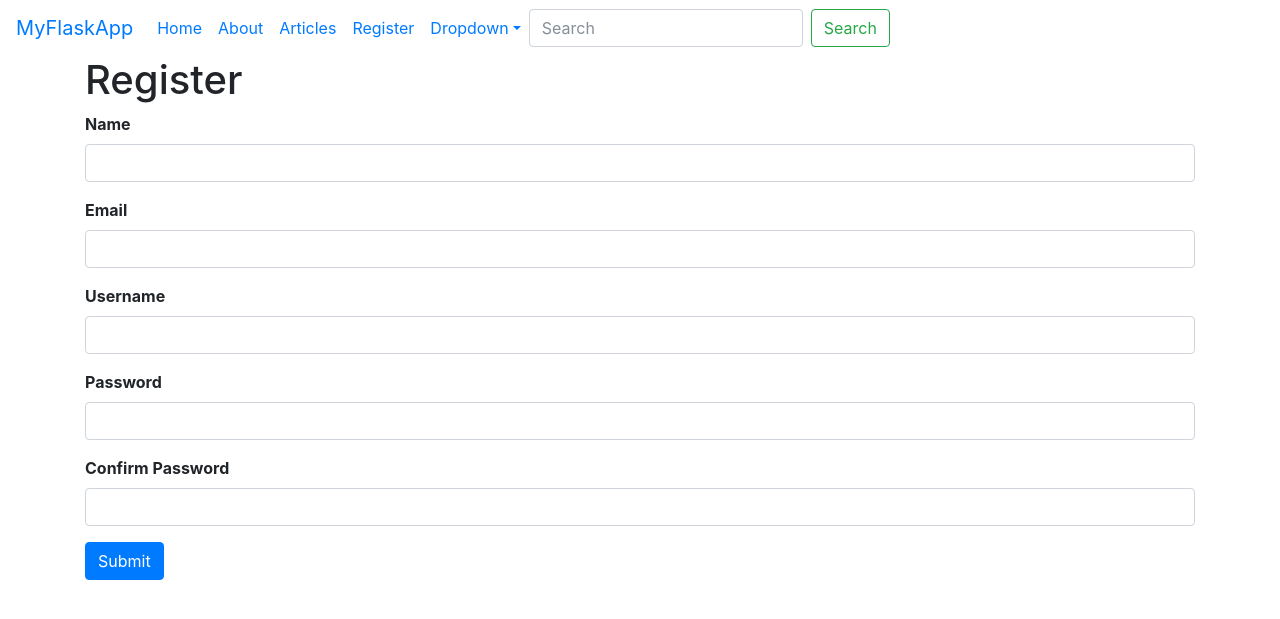
After one commit to hamzanaseem54345/Mypythonapp, a Flask app: page /register in a window 1280 px wide. The commit adds this page. Shown: the top 619 px of the page. Run offline with Flask 2, Linux system fonts and the light colour scheme; some libraries are stand-ins or nearby versions.

Commit message:
Myflaskappvideo1complete

```diff
--- a/src/app.py
+++ b/src/app.py
@@ -1,9 +1,24 @@
-from flask import Flask,render_template
+from flask import Flask,request,render_template,flash,redirect,session,url_for,logging
 from data import Articles
+from flaskext.mysql import MySQL
+from wtforms import Form,StringField,TextAreaField,PasswordField,validators
+from passlib.hash import sha256_crypt
+
+#from flask_sqlalchemy import SQLAlchemy
 
 app = Flask(__name__)
+mysql = MySQL()
+mysql.init_app(app)
 
 
+
+#config MYSQL
+app.config['MYSQL_DATABASE_HOST'] = 'localhost'
+app.config['MYSQL_DATABASE_PORT'] = 3306
+app.config['MYSQL_DATABASE_USER'] = 'root'
+app.config['MYSQL_DATABASE_PASSWORD'] = 'root'
+app.config['MYSQL_DATABASE_DB'] = 'pythondb'
+app.config['MYSQL_DATABASE_CURSORCLASS'] = 'DictCursor'
 
 
 @app.route("/")
@@ -26,5 +41,46 @@ def article(idnumber):
     return render_template("article.html", idno=idnumber)
 
 
+class RegisterForm(Form):
+    name = StringField('Name',[validators.Length(min=1, max=30)])
+    username = StringField('Username',[validators.Length(min=4, max=25)])
+    email = StringField('Email', [validators.Length(min=6, max=30)])
+    password = PasswordField('Password', [
+        validators.DataRequired(),
+        validators.EqualTo('confirm',message='Passwords do not match')
+    ])
+    confirm = PasswordField('Confirm Password')
+
+
+@app.route('/register', methods=['GET', 'POST'])
+def register():
+    form = RegisterForm(request.form)
+    if request.method == 'POST' and form.validate():
+        name= form.name.data
+        email= form.email.data
+        username= form.username.data
+        password= sha256_crypt.encrypt(str(form.password.data))
+
+
+        # Create cursor
+
+        cursor = mysql.get_db().cursor()
+        #Execute Query
+        cursor.execute("INSERT INTO users(name,email,username,password) VALUES(%s,%s,%s,%s)",
+                       (name,email, username, password))
+
+        #commit to DB
+        mysql.get_db().commit()
+
+        #Close connection
+        cursor.close()
+
+        flash('You are registered and can log in', 'success')
+
+        redirect(url_for('index'))
+    return render_template('register.html', form=form)
+
+
 if __name__ == "__main__":
+    app.secret_key='Secret123'
     app.run(debug=True)
--- /dev/null
+++ b/src/templates/includes/_formhelpers.html
@@ -0,0 +1,12 @@
+{% macro render_field(field) %}
+  <dt>{{ field.label }}
+  <dd>{{ field(**kwargs)|safe }}
+  {% if field.errors %}
+    <ul class=errors>
+    {% for error in field.errors %}
+        <li><span class="help-inline">{{ error }}</span></li>
+    {% endfor %}
+    </ul>
+  {% endif %}
+  </dd>
+{% endmacro %}
--- /dev/null
+++ b/src/templates/includes/_messages.html
@@ -0,0 +1,9 @@
+{% with messages = get_flashed_messages(with_categories=true) %}
+  {% if messages %}
+
+    {% for category, message in messages %}
+     <div class="alert alert-{{ category }}">{{ message }}</div>
+    {% endfor %}
+
+  {% endif %}
+{% endwith %}
--- a/src/templates/includes/_navbar.html
+++ b/src/templates/includes/_navbar.html
@@ -15,6 +15,11 @@
           <li class="nav-item">
             <a class="nav-link" href="/articles">Articles</a>
           </li>
+        <ul class="nav navbar-nav navbar-right">
+          <li class="nav-item">
+            <a class="nav-link" href="/register">Register <span class="sr-only">(current)</span></a>
+          </li>
+
           <li class="nav-item dropdown">
             <a class="nav-link dropdown-toggle" href="http://example.com" id="dropdown01" data-toggle="dropdown" aria-haspopup="true" aria-expanded="false">Dropdown</a>
             <div class="dropdown-menu" aria-labelledby="dropdown01">
--- a/src/templates/layout.html
+++ b/src/templates/layout.html
@@ -13,6 +13,7 @@
 {% include 'includes/_navbar.html' %}
 
   <div class = "container">
+      {% include 'includes/_messages.html' %}
     {% block body %}{% endblock%}
   </div>
 
--- /dev/null
+++ b/src/templates/register.html
@@ -0,0 +1,31 @@
+{% extends 'layout.html' %}
+
+{% block body %}
+
+       <h1>Register</h1>
+       {% from "includes/_formhelpers.html" import render_field %}
+       <form method="POST" action="">
+           <div class="form-group">
+               {{render_field(form.name, class_="form-control")}}
+           </div>
+
+           <div class="form-group">
+               {{render_field(form.email, class_="form-control")}}
+           </div>
+
+           <div class="form-group">
+               {{render_field(form.username, class_="form-control")}}
+           </div>
+
+           <div class="form-group">
+               {{render_field(form.password, class_="form-control")}}
+           </div>
+
+           <div class="form-group">
+               {{render_field(form.confirm, class_="form-control")}}
+           </div>
+           <p><input type="submit" class="btn btn-primary" value="Submit"></p>
+
+       </form>
+
+{% endblock %}
```
